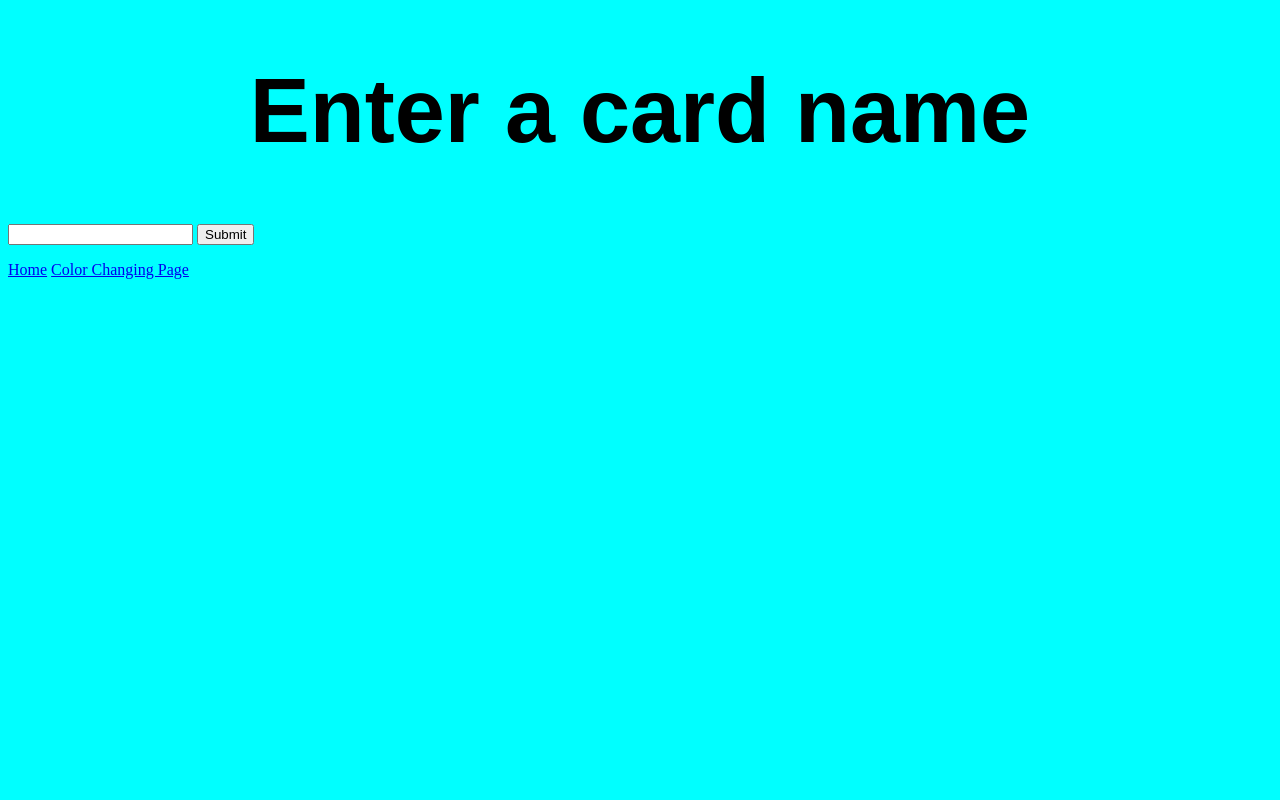
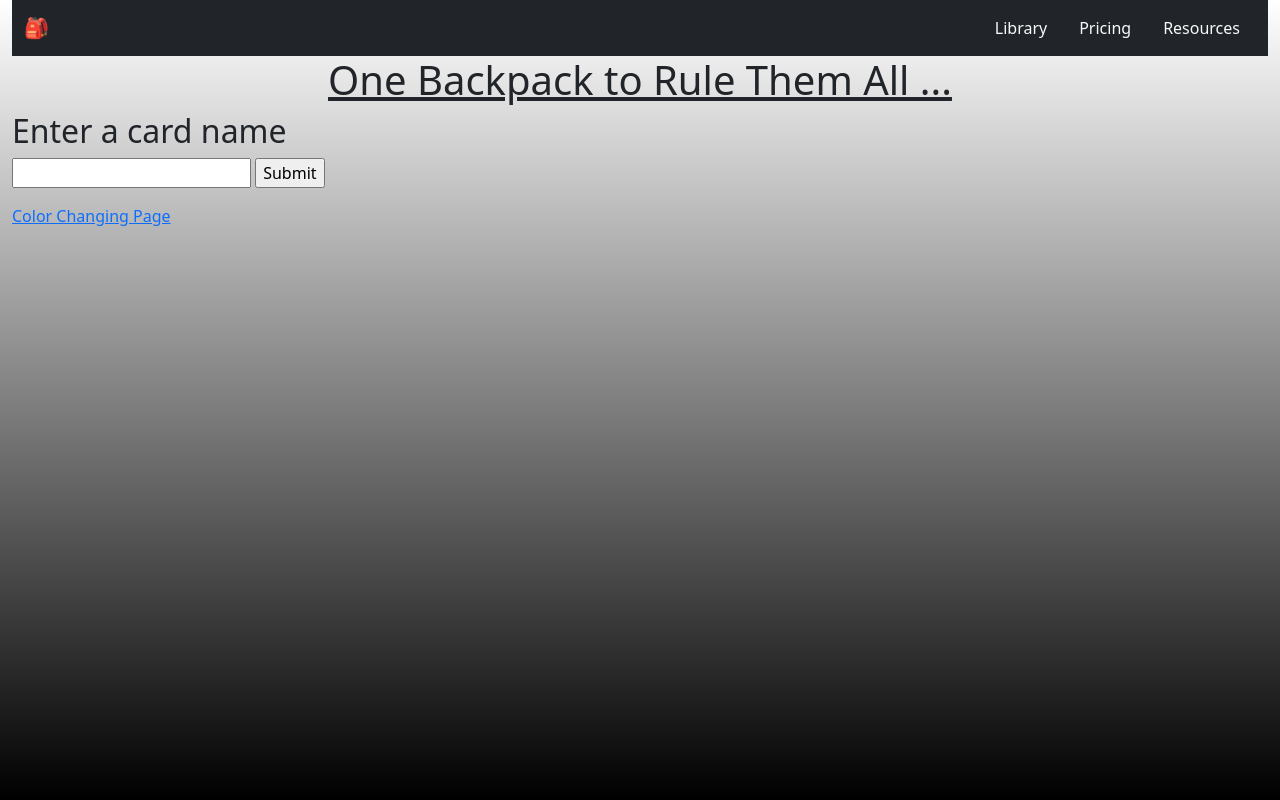
Before and after one commit to Chizzard74/mtg-project, a Django app: page /price in a window 1280 px wide. Run offline with Django 3.2, Linux system fonts and the light colour scheme.

Commit message:
added linking functionality and style

```diff
--- a/my_backpack/backpack_app/templates/backpack/greet.html
+++ /dev/null
@@ -1,6 +0,0 @@
-{% extends "backpack/layouts.html" %}
-
-{% block body %}
-        <h1>greet page to change for results page</h1>
-        <h2>Hello, {{ name }}!</h2>
-{% endblock %}
--- a/my_backpack/backpack_app/templates/backpack/layouts.html
+++ b/my_backpack/backpack_app/templates/backpack/layouts.html
@@ -1,14 +1,35 @@
 {% load static %}
 <!DOCTYPE html>
-<html lang="en">
-    <head>
-        <title>Backpack</title>
-        <link href="{% static 'backpack/styles.css' %}" rel="stylesheet">
-    </head>
+<head>
+    <meta charset="utf-8">
+    <meta name="viewport" content="width=device-width, initial-scale=1">
+    <title>Bootstrap demo</title>
+    <link href="https://cdn.jsdelivr.net/npm/bootstrap@5.2.0-beta1/dist/css/bootstrap.min.css" rel="stylesheet" integrity="sha384-0evHe/X+R7YkIZDRvuzKMRqM+OrBnVFBL6DOitfPri4tjfHxaWutUpFmBp4vmVor" crossorigin="anonymous">
+  </head>
+  <div class="container-fluid" style="height:100vh; overflow-hidden; background:linear-gradient(white,black);">
+  <nav  class="navbar navbar-expand-lg bg-dark ">
+    <div class="container-fluid">
+      <a class="navbar-brand text-light " href="/">🎒</a>
+      <button class="navbar-toggler" type="button" data-bs-toggle="collapse" data-bs-target="#navbarNav" aria-controls="navbarNav" aria-expanded="false" aria-label="Toggle navigation">
+        <span class="navbar-toggler-icon"></span>
+      </button>
+      <ul class="nav justify-content-end">
+        <li class="nav-item">
+          <a class="nav-link active text-light" aria-current="page" href="/library">Library</a>
+        </li>
+        <li class="nav-item">
+          <a class="nav-link text-light" href="/price">Pricing</a>
+        </li>
+        <li class="nav-item">
+          <a class="nav-link text-light" href="/resources">Resources</a>
+        </li>
+      </ul>
+    </div>
+  </nav>
     <body>
         {% block body %}
         {% endblock %}
-    <a href="{% url 'backpack:index' %}">Home</a>
+
     <a href="{% url 'backpack:color' %}">Color Changing Page</a>
     </body>
 </html>
--- a/my_backpack/backpack_app/templates/backpack/price.html
+++ b/my_backpack/backpack_app/templates/backpack/price.html
@@ -2,7 +2,10 @@
 
 
 {% block body %}
-   <h1>Enter a card name</h1>
+<h1 class="bold text-center text-decoration-underline">One Backpack to Rule Them All ...
+
+</h1>
+   <h2>Enter a card name</h2>
 	   <form name='card_name' action="{% url 'backpack:price' %}" method="POST">
 		   {% csrf_token %}
 		   {{ form }}
--- /dev/null
+++ b/my_backpack/backpack_app/templates/backpack/resources.html
@@ -0,0 +1,6 @@
+{% extends "backpack/layouts.html" %}
+
+{% block body %}
+<h1 class="bold text-center text-decoration-underline">One Backpack to Rule Them All ...</h1>
+
+{% endblock %}
--- a/my_backpack/backpack_app/urls.py
+++ b/my_backpack/backpack_app/urls.py
@@ -7,13 +7,11 @@ urlpatterns = [
     path("", views.index, name="index"),
     path("library", views.library, name="library"),
     path("color", views.color, name="color"),
-    path("bootstrap", views.bootstrap, name="bootstrap"),
-    #path("<str:name>", views.greet, name="greet"),
-    #this path is for add page
-    path("price", views.price, name="price")
+    path("price", views.price, name="price"),
+    path("resources", views.resources, name="resources"),
     #path("add", views.add,  name="add"),
     #this path is add/CARDNAME which will use the cardname for parameter
     #path("add/<str:card>", views.add, name="add"),
-    #path("forms", views.form, name="forms")
+    path("form_page/<str:testing>", views.form_page, name="form_page")
 
 ]
--- a/my_backpack/backpack_app/views.py
+++ b/my_backpack/backpack_app/views.py
@@ -57,7 +57,7 @@ def get_price(name):
     if validate_name(name):
         res = r.get(f"https://api.scryfall.com/cards/named?fuzzy={name}")
         json_response = res.json()
-        return f"""The cost of {name.title()} is {json_response["prices"]['usd']}."""
+        return f"""The cost of {json_response['name']} is {json_response["prices"]['usd']}."""
     else:
         return "Sorry, that was not a valid name"
 
@@ -72,18 +72,7 @@ def get_price(name):
 #         return render(request, "backpack/forms.html", args)
 
 def index(request):
-    if request.method == "POST":
-        form = TaskForm(request.POST)
-        if form.is_valid():
-            name = form.cleaned_data["card_name"]
-            args = {
-                "name": name,
-                "price": get_price(name)
-            }
-
-            return render(request, "backpack/index.html", args)
-        return render(request, 'backpack/index.html')
-    return render(request, 'backpack/index.html')
+    return render(request, "backpack/index.html")
 
 def price(request):
     if request.method == "POST":
@@ -98,11 +87,19 @@ def price(request):
         return render(request, 'backpack/price.html')
     return render(request, 'backpack/price.html')
 
+
 def color(request):
     return render(request, 'backpack/color.html')
 
+def resources(request):
+    return render(request, 'backpack/resources.html')
+
 def library(request):
-    return HttpResponse("This page will be the library.")
+    return render(request, 'backpack/library.html')
+    #return HttpResponse("This page will be the library.")
 
-def bootstrap(request):
-    return render(request, "backpack/bootstrap.html")
+def form_page(request,testing):
+    args ={
+        "testing": testing
+    }
+    return render(request, 'backpack/form_page.html', args)
```
Also changed, not shown: my_backpack/backpack_app/templates/backpack/bootstrap.html (deleted, +0 -70 lines), my_backpack/backpack_app/templates/backpack/form_page.html (renamed from my_backpack/backpack_app/templates/backpack/forms.html, +6 -2 lines), my_backpack/backpack_app/templates/backpack/index.html (+69 -13 lines), my_backpack/backpack_app/templates/backpack/library.html (added, +9 -0 lines).
